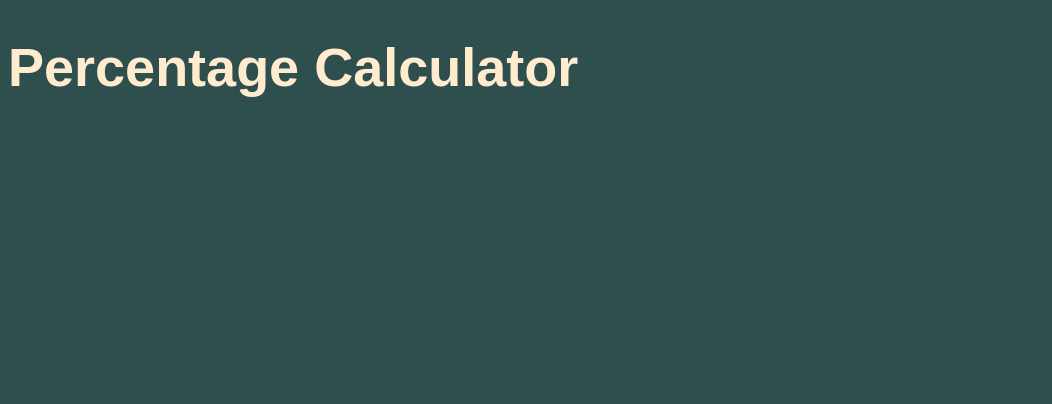
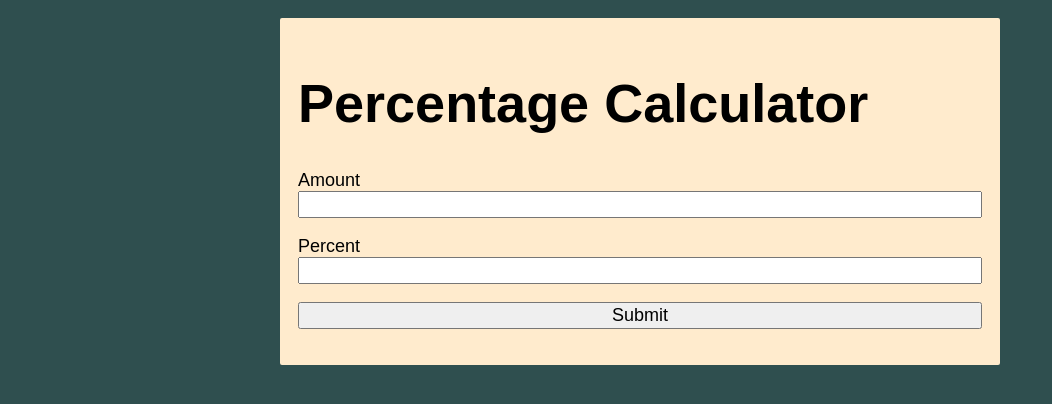
Before and after one commit to EDGENortheastern/gh-pages, a plain HTML site: page index.html in a window 1280 px wide. Shown: the whole page, without its empty margins (0-1052 px from the left). Drawn offline with Linux system fonts and the light colour scheme.

Commit message:
Adds form and css

```diff
--- a/index.css
+++ b/index.css
@@ -9,6 +9,19 @@ body {
 }
 
 h1 {
-    color: blanchedalmond;
     font-size: 3rem;
 }
+
+.container {
+    max-width: 40rem;
+    margin: 1rem auto;
+    background-color: blanchedalmond;
+    border-radius: 2px;
+    padding: 1rem;
+}
+
+.form__control {
+    display: flex;
+    flex-direction: column;
+    margin: 0 0 1rem 0;
+}
--- a/index.html
+++ b/index.html
@@ -8,6 +8,26 @@
     <title>Percentage Calculator</title>
 </head>
 <body>
-    <h1>Percentage Calculator</h1>
+    <div class="container">
+        <h1>Percentage Calculator</h1>
+        <form action="" id="percent--form">
+            <div class="form__control">
+                <label for="amount">
+                    Amount
+                </label>
+                <input type="number" name="amount" id="amount" min="0" required>
+            </div>
+            <div class="form__control">
+                <label for="percent">
+                    Percent
+                </label>
+                <input type="number" name="percent" id="percent" min="0" required>
+            </div>
+            <div class="form__control">
+                <input type="submit" name="submit" id="submit">
+            </div>
+        </form>
+    </div>
+
 </body>
 </html>
```
